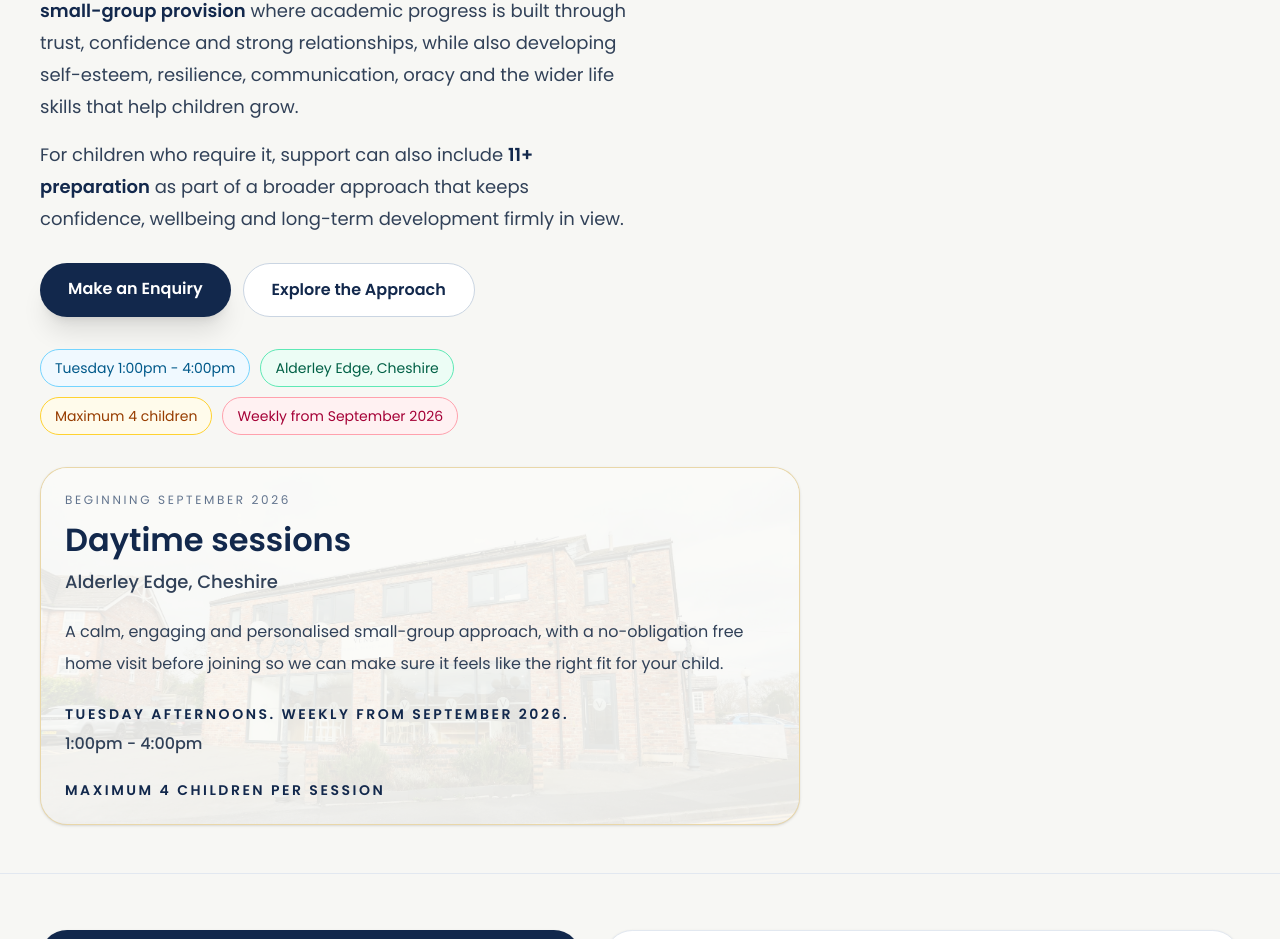
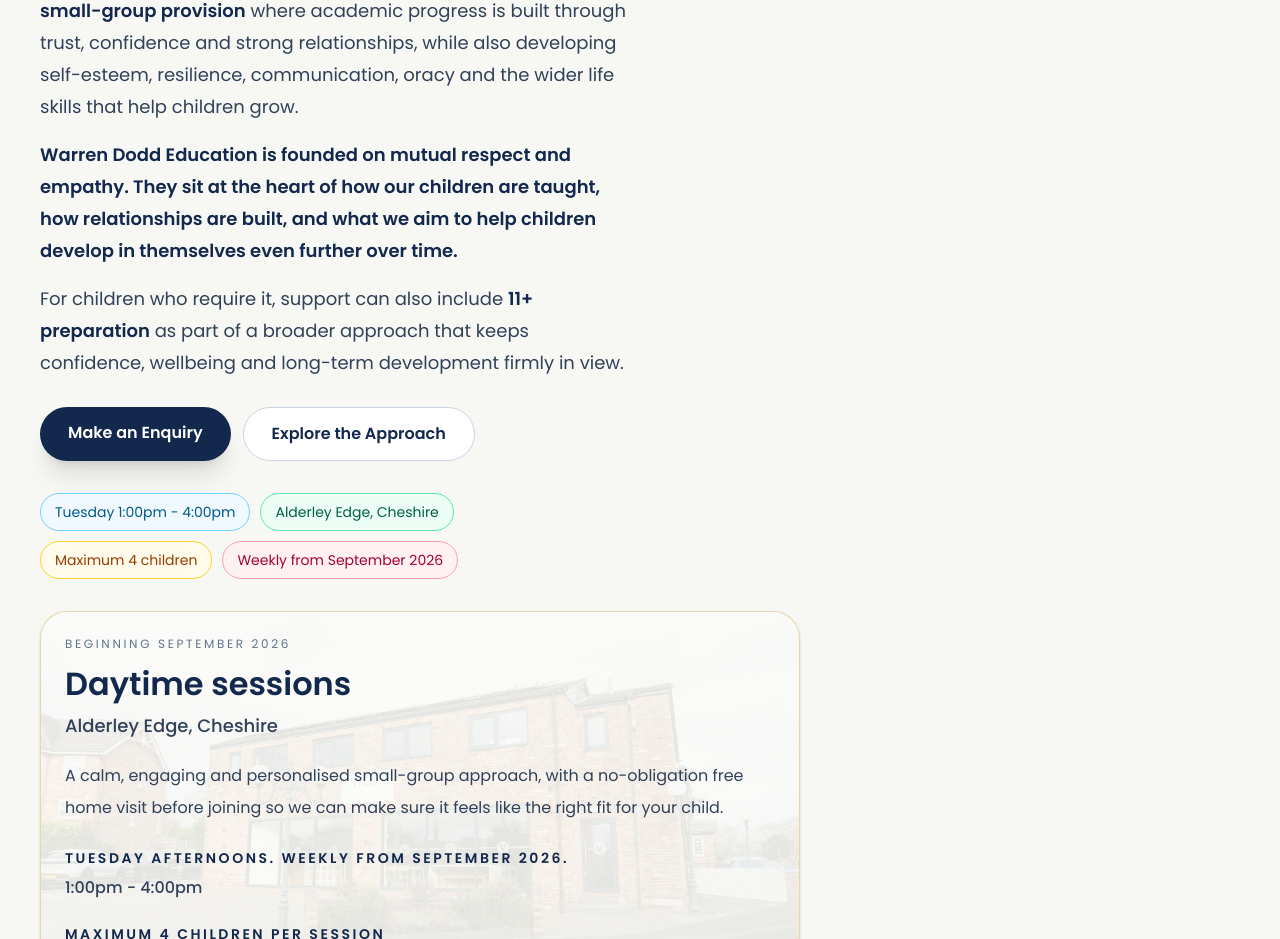
Before and after one commit to davedodd89-ai/warren-dodd-education, a Next.js app: page / in a window 1280 px wide. Shown: the part 972-1911 px from the top of the page. Built offline with nearby package versions, Linux system fonts and the light colour scheme.

Commit message:
Refine homepage ethos and hero copy

```diff
--- a/app/page.tsx
+++ b/app/page.tsx
@@ -199,6 +199,16 @@ export default function Page() {
   strong relationships, while also developing self-esteem,
   resilience, communication, oracy and the wider life skills that
   help children grow.
+</motion.p>
+
+<motion.p
+  variants={itemVariant}
+  className="mt-4 max-w-3xl text-base font-semibold leading-7 text-[#12284C] md:text-lg md:leading-8"
+>
+  Warren Dodd Education is founded on mutual respect and empathy.
+  They sit at the heart of how our children are taught, how
+  relationships are built, and what we aim to help children develop
+  in themselves even further over time.
 </motion.p>
 
 <motion.p
```
Lines whose indentation alone changed are shown as unchanged.
